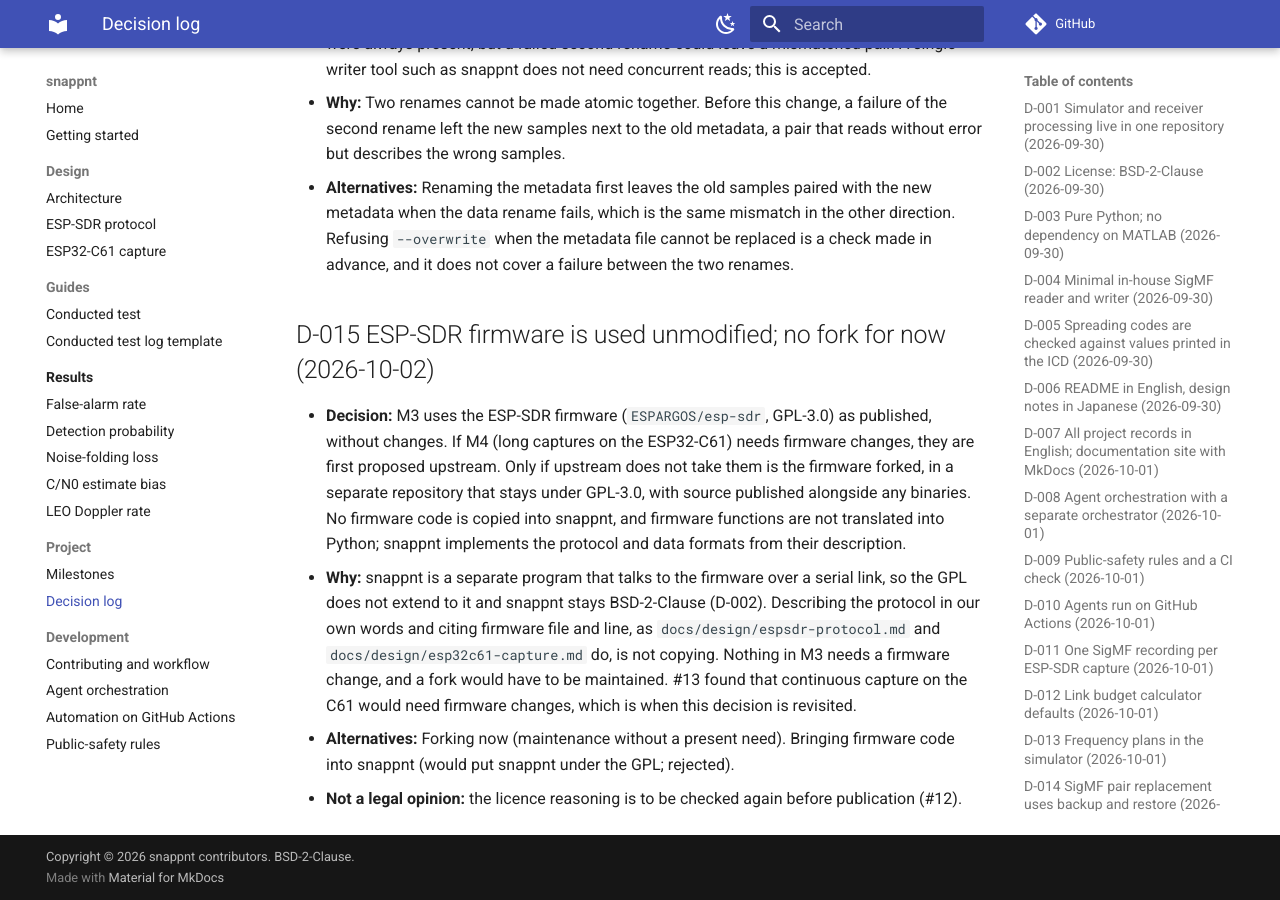
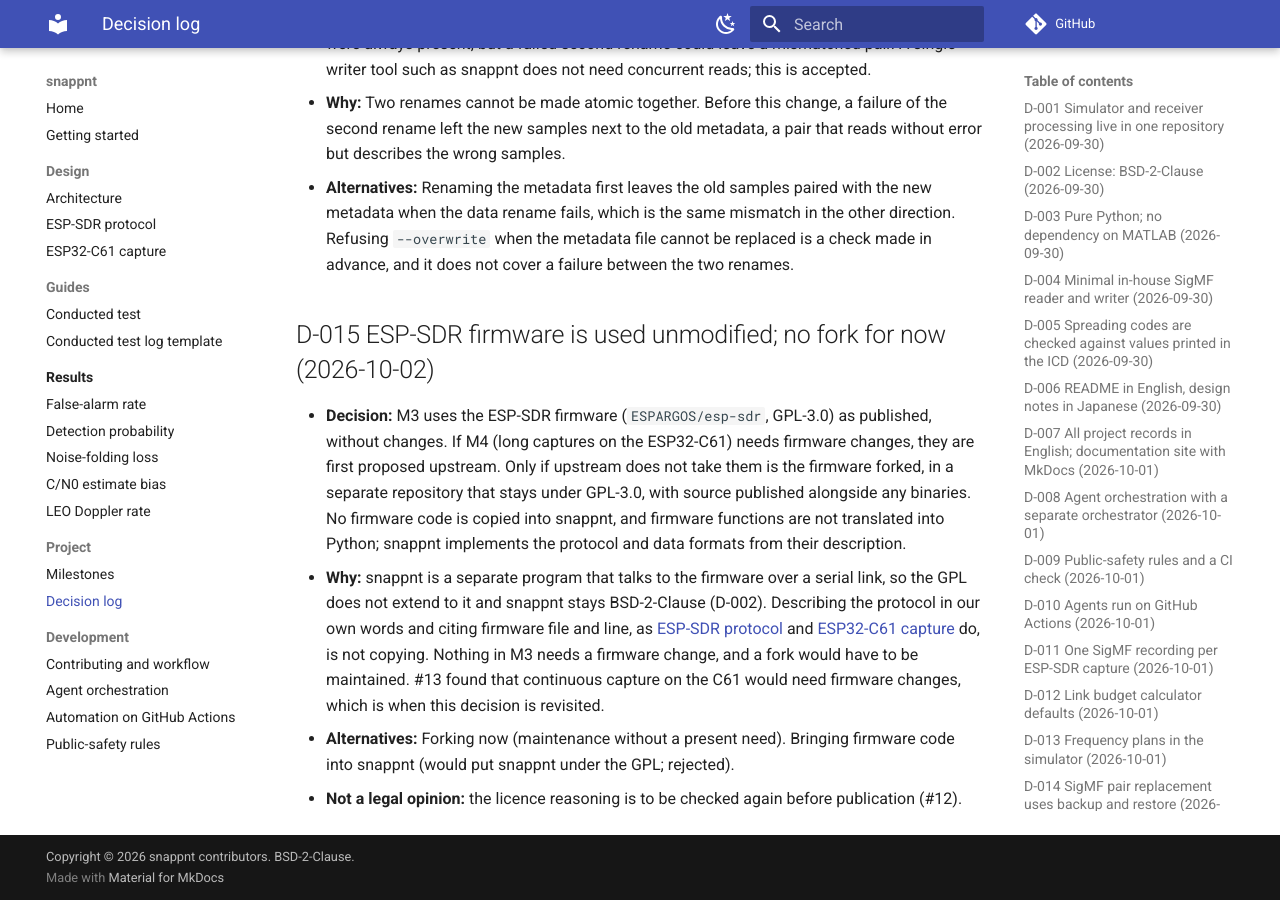
Before and after one commit to h-shiono/snappnt, an MkDocs documentation site: the page built from docs/project/decisions.md, in a window 1280 px wide and 900 px high, scrolled down 5502 px. Built offline with MkDocs 1.6.1 and Material for MkDocs 9.7.7, drawn with Linux system fonts in a browser that asks for light colours; comment, search, counter and statistics services are not loaded.

Commit message:
D-015: link the two design pages
Addresses the Greptile review on #40.

Co-Authored-By: Claude Opus 5.5 <noreply@anthropic.com>
Claude-Session: https://claude.ai/code/session_01BvYrNtSc9UvmdpvYwQ4u8Y
Signed-off-by: Claude <noreply@anthropic.com>

```diff
--- a/docs/project/decisions.md
+++ b/docs/project/decisions.md
@@ -203,7 +203,8 @@ an earlier one and says so.
 - **Why:** snappnt is a separate program that talks to the firmware over a serial link, so
   the GPL does not extend to it and snappnt stays BSD-2-Clause (D-002). Describing the
   protocol in our own words and citing firmware file and line, as
-  `docs/design/espsdr-protocol.md` and `docs/design/esp32c61-capture.md` do, is not copying.
+  [ESP-SDR protocol](../design/espsdr-protocol.md) and
+  [ESP32-C61 capture](../design/esp32c61-capture.md) do, is not copying.
   Nothing in M3 needs a firmware change, and a fork would have to be maintained.
   #13 found that continuous capture on the C61 would need firmware changes, which is when
   this decision is revisited.
```
